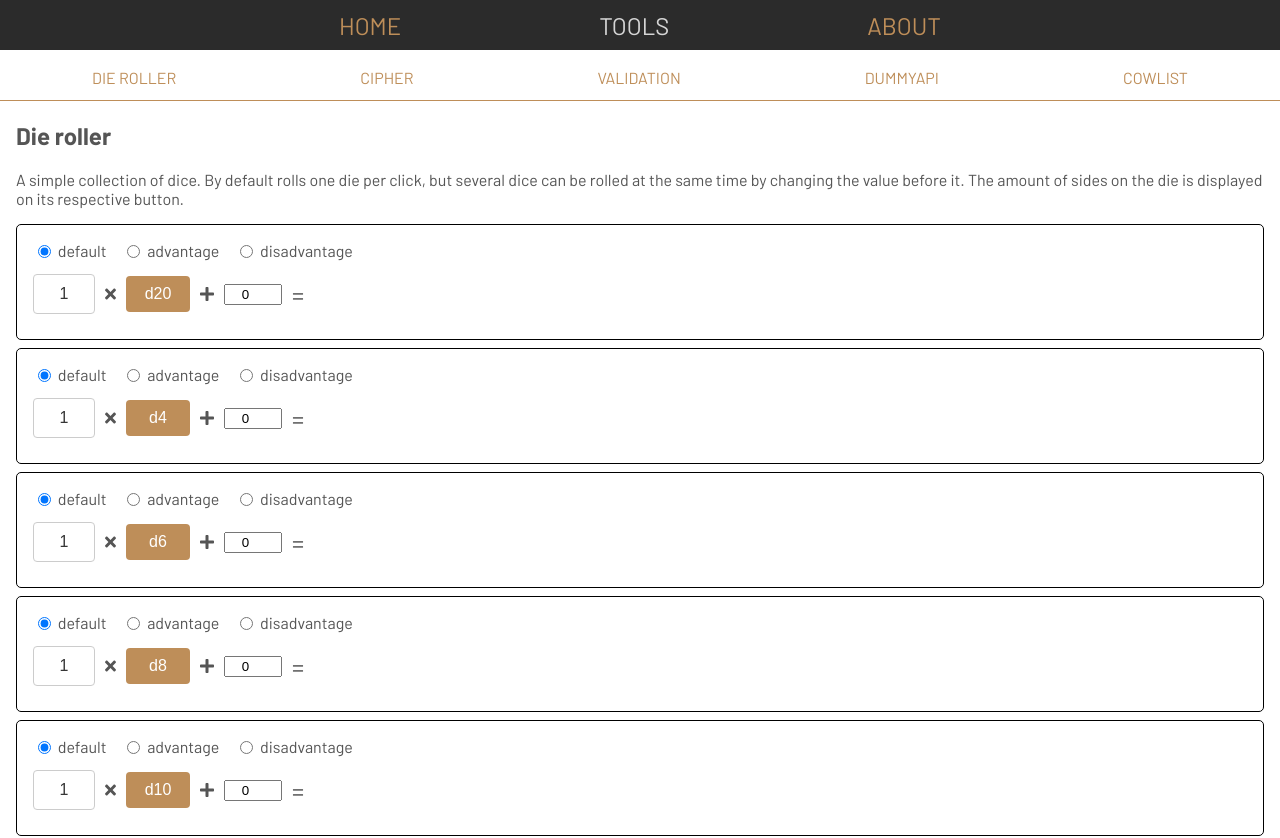
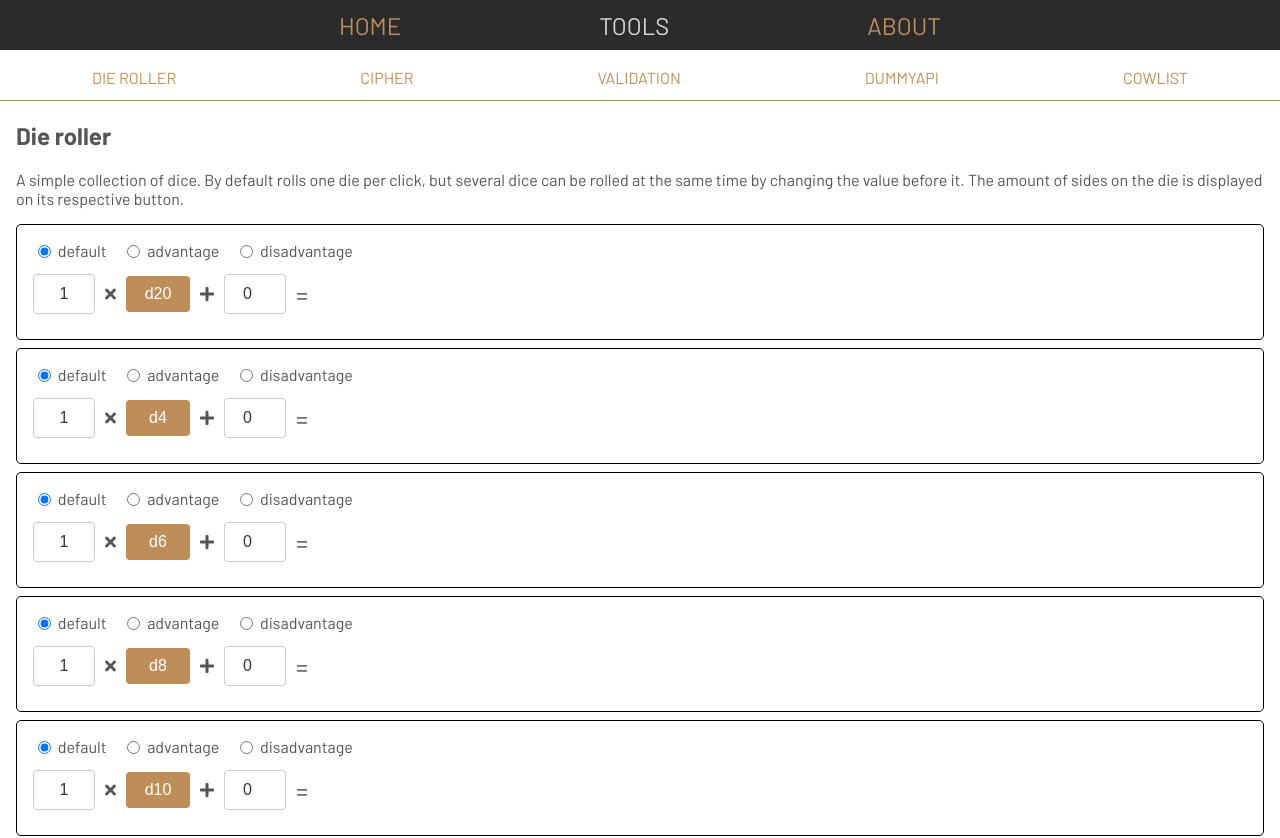
Before and after one commit to the405/arai, a React (Create React App) app: page /tools in a window 1280 px wide. Shown: the top 838 px of the page. Built offline with nearby package versions, Linux system fonts and the light colour scheme.

Commit message:
[MOD] cleaning vol 2

```diff
--- a/src/components/Tools/DiceRoll/Die.jsx
+++ b/src/components/Tools/DiceRoll/Die.jsx
@@ -46,12 +46,12 @@ const Die = ({ name, state, handleClick, handleChange, handleModeChange }) => {
             className="button die__sides"
           />
           <FontAwesomeIcon icon="plus" />
-          <input
+          <Input
             className="input die__modifier"
             value={state.modifier}
             type="number"
             name="modifier"
-            onChange={handleChange}
+            handleChange={handleChange}
             placeholder="0"
           />
           <div className="color-me die__result">{'= ' + state.result}</div>
--- a/src/components/Tools/KonamiCode/KonamiCode.jsx
+++ b/src/components/Tools/KonamiCode/KonamiCode.jsx
@@ -1,5 +1,3 @@
-import './KonamiCode.scss';
-
 const konamiCodeArray = [38, 38, 40, 40, 37, 39, 37, 39, 66, 65];
 let inputArray = [];
 
--- a/src/components/Tools/MongoDB/MongoDB.jsx
+++ b/src/components/Tools/MongoDB/MongoDB.jsx
@@ -1,7 +1,5 @@
 // /client/App.js
 import React, { Component } from 'react';
-
-import './MongoDB.scss';
 
 // MongoClient
 const { MongoClient } = require('mongodb');
--- a/src/components/Tools/MongoDB/MongoDB.scss
+++ /dev/null
@@ -1,3 +0,0 @@
-.mongodb {
-    margin: 50px;
-}
```
Also changed, not shown: src/components/Tools/KonamiCode/KonamiCode.scss (deleted).
